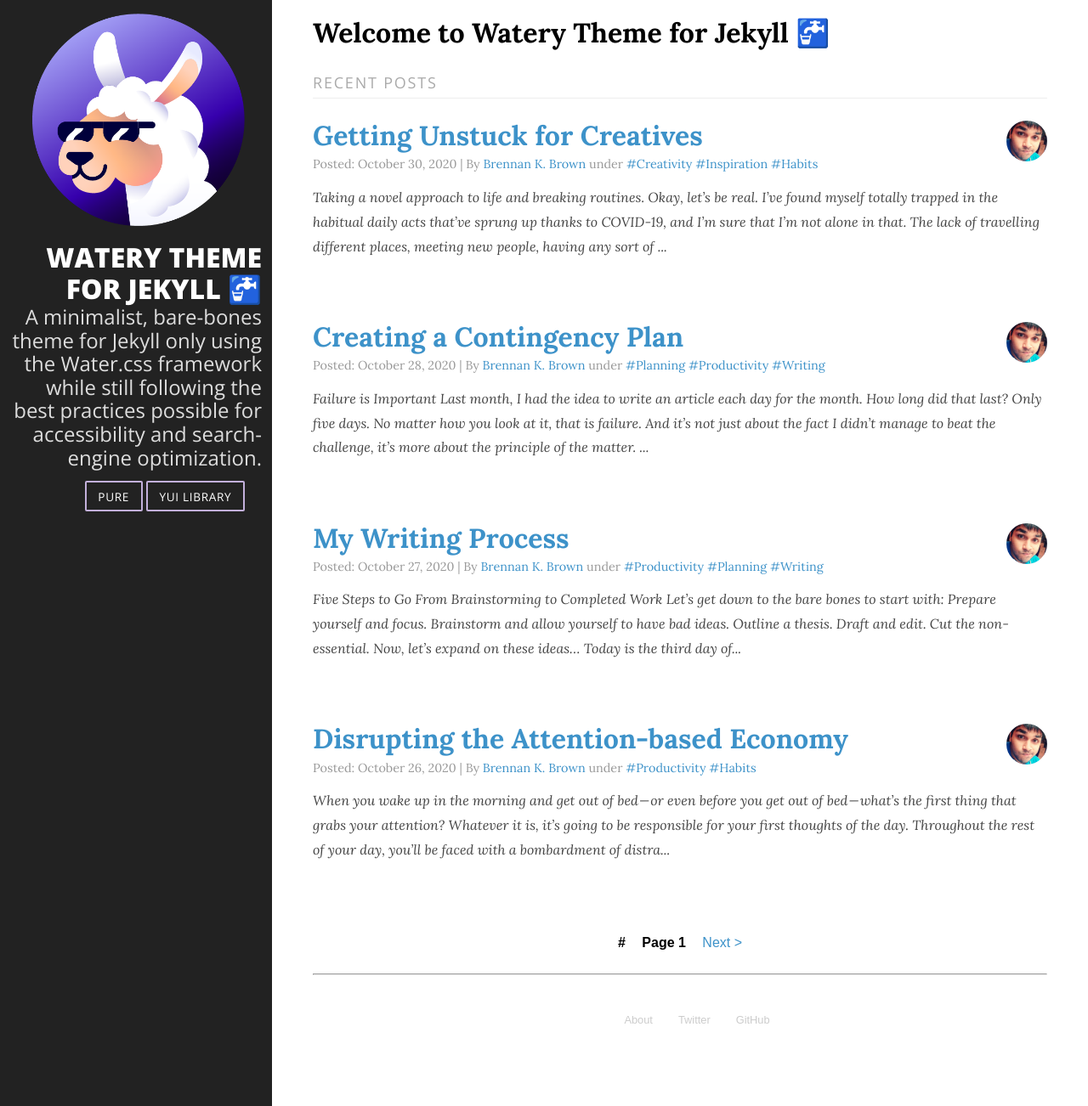
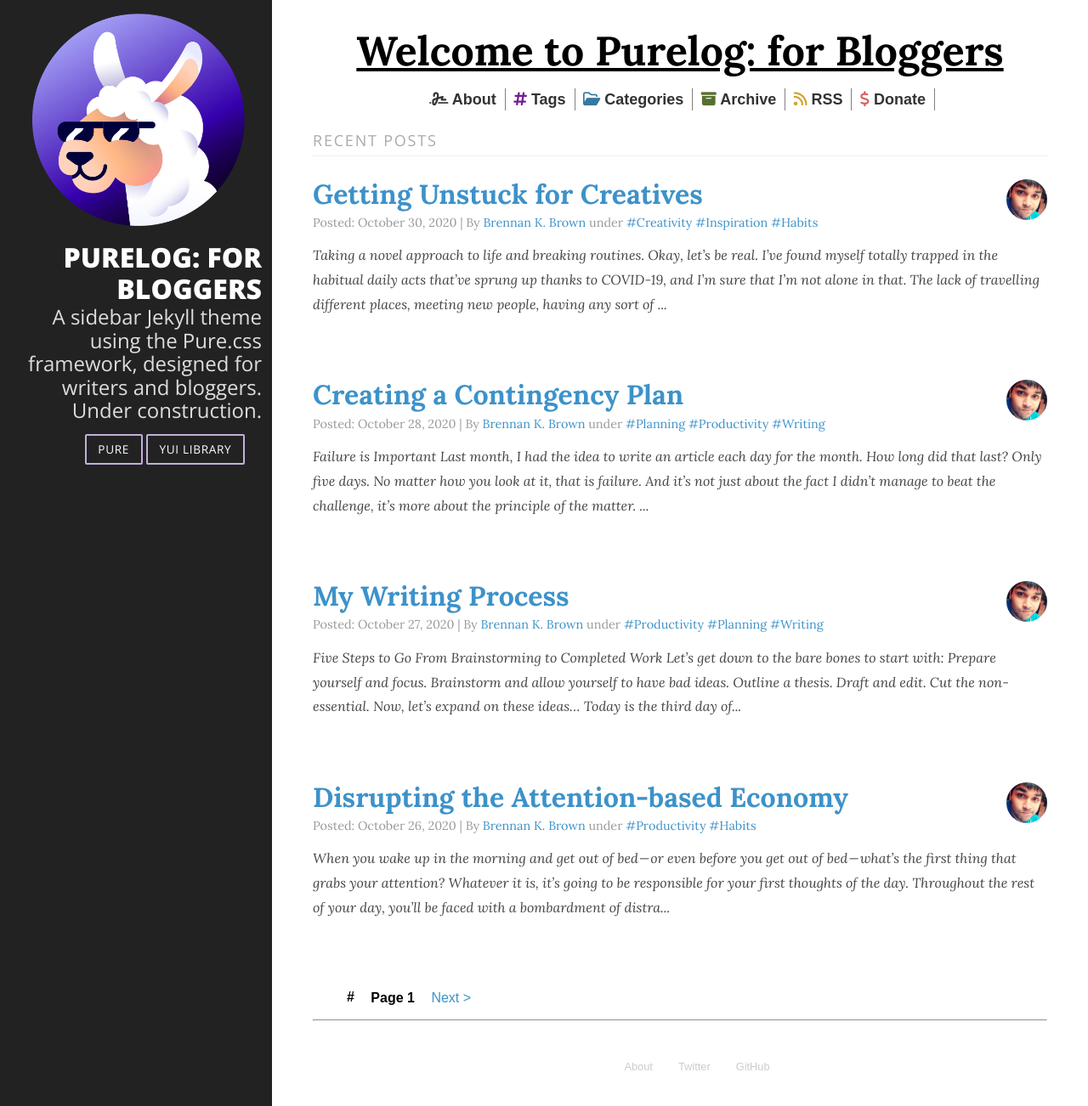
Before and after one commit to brennanbrown/purelog, a Jekyll site: the page built from index.html, in a window 1280 px wide and 1302 px high. Shown: the whole window at 85% size. Built offline with Jekyll 4.4.1, drawn with Linux system fonts in a browser that asks for light colours; nearby versions of some CDN libraries; the list of posts is cut into pages by our own code.

Commit message:
Update layouts

````diff
--- a/_config.yml
+++ b/_config.yml
@@ -18,21 +18,20 @@
 # You can create any custom variable you would like, and they will be accessible
 # in the templates via {{ site.myvariable }}.
 
-title: Watery Theme for Jekyll 🚰
+title: "Purelog: for Bloggers"
 email: mail@brennanbrown.ca
 description: >- # this means to ignore newlines until "baseurl:"
-  A minimalist, bare-bones theme for Jekyll only using the Water.css
-  framework while still following the best practices possible for
-  accessibility and search-engine optimization.
+  A sidebar Jekyll theme using the Pure.css framework,
+  designed for writers and bloggers. Under construction.
 baseurl: "" # the subpath of your site, e.g. /blog
-url: "https://watery.netlify.app" # the base hostname & protocol for your site, e.g. http://example.com
-repository: brennanbrown/watery
+url: "https://purelog.netlify.app" # the base hostname & protocol for your site, e.g. http://example.com
+repository: brennanbrown/purelog
 twitter: brennankbrown
 github: brennanbrown
 
 google_analytics:
 comments: true
-disqus: watery-jekyll
+disqus: purelog-jekyll
 
 author: Brennan K. Brown
 author_bio: >-
--- a/_layouts/default.html
+++ b/_layouts/default.html
@@ -10,6 +10,10 @@
         {%- include sidebar.html -%}
 
         <div class="content pure-u-1 pure-u-md-3-4">
+            <div class="jekyll-header md-display">
+                <h1>Welcome to {{site.title}} </h1>
+                {%- include social.html -%}
+            </div>
             <div>
                 {{ content }}
                 {%-include footer.html -%}
--- a/_layouts/home.html
+++ b/_layouts/home.html
@@ -9,15 +9,12 @@ layout: default
     {% assign posts = site.posts %}
 {% endif %}
 
-<div class="md-display">
-    <h1>Welcome to {{site.title}} </h1>
-</div>
-
 <div class="posts">
     <h1 class="content-subhead">Recent Posts</h1>
 
     {%- if posts.size > 0 -%}
         {%- assign date_format = site.minima.date_format | default: "%B %-d, %Y" -%}
+
     {%- for post in posts -%}
     <section class="post">
         <header class="post-header">
@@ -52,25 +49,31 @@ layout: default
 <br />
 
 {% if site.paginate %}
-<div id="pages">
+    <div class="pure-menu pure-menu-horizontal">
+        <ul>
+
             {%- if paginator.previous_page %}
+            <li class="pure-menu-item">
                 <a href="{{ paginator.previous_page_path | relative_url }}">
-        < Previous</a> {%- else %} <strong>#</strong>
+                    < Previous</a>
+            {%- else %}
+                <strong>#</strong>
+            </li>
             {%- endif %}
 
-            <strong id="current-page">
-                Page
-                {{ paginator.page }}
-            </strong>
+            <li class="pure-menu-item">
+                <strong id="current-page">Page {{ paginator.page }}</strong></a>
+            </li>
 
             {%- if paginator.next_page %}
+            <li class="pure-menu-item">
                 <a href="{{ paginator.next_page_path | relative_url }}" class="next-page">Next ></a>
             {%- else %}
+                <strong>#</strong>
+            {%- endif %}
+            </li>
 
-            <strong>#</strong>
-
-            {%- endif %}
+        </ul>
     </div>
-<br />
     {%- endif %}
 {%- endif -%}
--- a/_pages/about.markdown
+++ b/_pages/about.markdown
@@ -4,17 +4,17 @@ title: About
 permalink: /about/
 ---
 
-**Watery** is a minimalist, bare-bones theme for the popular JAMstack file-based CMS Jekyll that only uses the `<80kb` [**Water.css** framework](https://github.com/kognise/water.css) (hence the name!), while still following the best practices possible for accessibility and search-engine optimization.
+**Purelog** is a minimalist, bare-bones theme for the popular JAMstack file-based CMS Jekyll that only uses the `<80kb` [**Water.css** framework](https://github.com/kognise/water.css) (hence the name!), while still following the best practices possible for accessibility and search-engine optimization.
 
 I created this because I wasn't able to find an up-to-date starter/skeleton theme for Jekyll. Even the default theme, Minima, uses the large Bootstrap framework.
 
 This project is aimed towards those curious about using Jekyll for the first time, and want to build from as close to scratch as possible. Alternatively, it still has all the features required for creating a hassle-free, informational website or blog in just a few clicks.
 
-As of November 1st, 2020, with over 100 posts on Watery, the website scores a perfect 100 in Performance, Accessibility, Best Practices, and SEO on an audit with [**Google Lighthouse**](https://developers.google.com/web/tools/lighthouse).
+As of November 1st, 2020, with over 100 posts on Purelog, the website scores a perfect 100 in Performance, Accessibility, Best Practices, and SEO on an audit with [**Google Lighthouse**](https://developers.google.com/web/tools/lighthouse).
 
 ### Features
 
-Despite Watery's minimalist nature, there are a few interesting features that have been added:
+Despite Purelog's minimalist nature, there are a few interesting features that have been added:
 
 - A fully customizable and empty `_BLANK_config.yml` to make getting up-and-running easy.
 - Having a `_pages` collection for easier organization.
--- a/_pages/docs.markdown
+++ b/_pages/docs.markdown
@@ -28,13 +28,13 @@ gem install jekyll bundler
 3. Clone this repository.
 
 ```
-git clone https://github.com/brennanbrown/watery.git
+git clone https://github.com/brennanbrown/purelog.git
 ```
 
 4. Change into your new directory.
 
 ```
-cd watery
+cd purelog
 ```
 
 5. Install gems from the `Gemfile`.
````
Also changed, not shown: _layouts/post.html (+23 -0 lines). Lines whose indentation alone changed are shown as unchanged.
